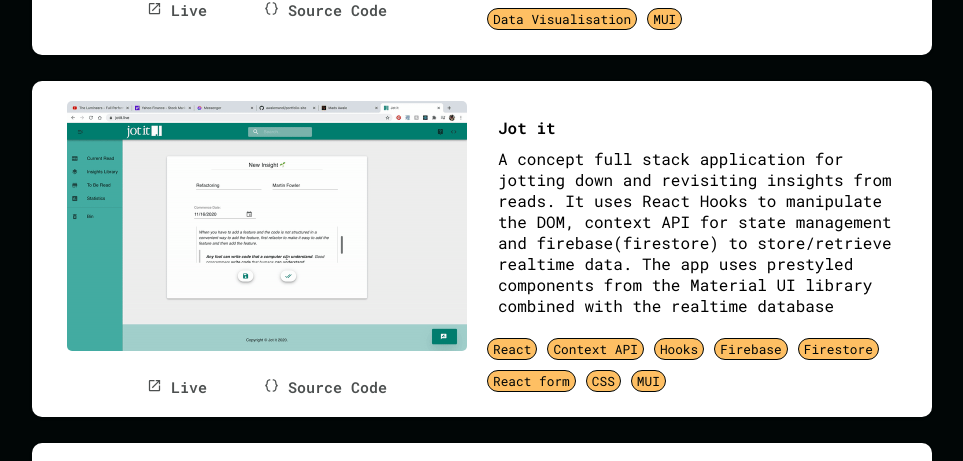
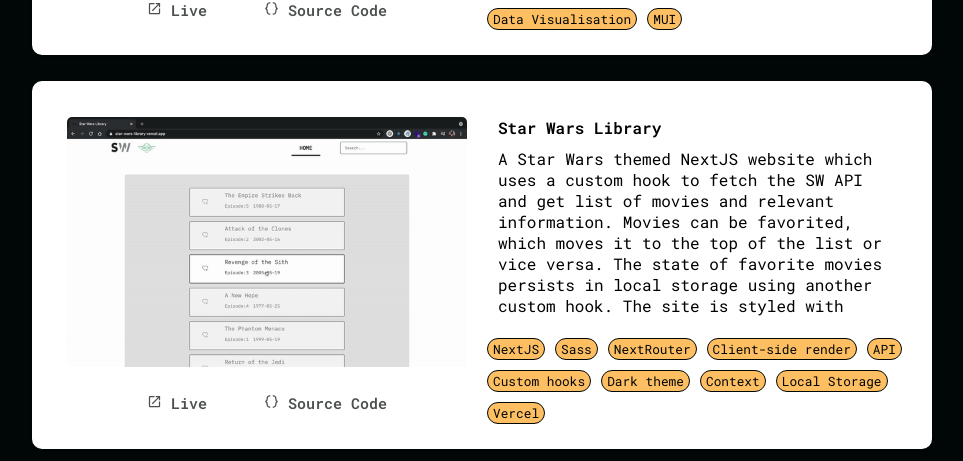
Before and after one commit to awalemandi/portfolio-site, a React (Create React App) app: page / in a window 1280 px wide. Shown: the part 3167-3628 px from the top of the page, without its empty margins (158-1121 px from the left). Built offline with nearby package versions, Linux system fonts and the light colour scheme; grey boxes are pictures that could not be loaded.

Commit message:
added SW library to projects

```diff
--- a/src/components/Projects/Data.js
+++ b/src/components/Projects/Data.js
@@ -1,4 +1,5 @@
-import Icon4 from '../../videos/tallyGIF.gif';
+import Icon5 from '../../videos/tallyGIF.gif';
+import Icon4 from '../../videos/starwarsGIF.gif';
 import Icon3 from '../../videos/jotitGIF.gif';
 import Icon2 from '../../videos/jammingGIF.gif';
 import Icon1 from '../../videos/portfolioGIF.gif';
@@ -6,15 +7,26 @@
 
 export const projectsArray = [
     {
-        id: 4,
+        id: 5,
         name: 'Tally (WIP)',
-        thumbnail: Icon4,
+        thumbnail: Icon5,
         description: `
             A personal finance app for tracking financial records and displaying valuable data in real time through a comprehensive dashboard. It uses ChartJS/MUI for building the dashboard and other front end components, Redux(Thunk) for state management and firebase for authentication and database.
         `,
         liveLink: 'https://github.com/awalemandi/tally',
         repoLink: 'https://github.com/awalemandi/tally',
-        tags: [ 'Typescript', 'React', 'React Router', 'Redux-Thunk', 'Authenticaton', 'Firebase', 'ChartJS', 'Data Visualisation', 'MUI',  ]
+        tags: [ 'Typescript', 'React', 'React Router', 'Redux-Thunk', 'Authenticaton', 'Firebase', 'ChartJS', 'Data Visualisation', 'MUI', ]
+    },
+    {
+        id: 4,
+        name: 'Star Wars Library',
+        thumbnail: Icon4,
+        description: `
+            A Star Wars themed NextJS website which uses a custom hook to fetch the SW API and get list of movies and relevant information. Movies can be favorited, which moves it to the top of the list or vice versa. The state of favorite movies persists in local storage using another custom hook. The site is styled with custom SCSS which includes a dark theme implemented using mixins.
+        `,
+        liveLink: 'https://star-wars-library.vercel.app/',
+        repoLink: 'https://github.com/awalemandi/star-wars-library',
+        tags: [ 'NextJS', 'Sass', 'NextRouter', 'Client-side render', 'API', 'Custom hooks', 'Dark theme', 'Context', 'Local Storage', 'Vercel' ]
     },
     {
         id: 3,
--- a/src/updateInfo.js
+++ b/src/updateInfo.js
@@ -1 +1 @@
-export const resumeLink = 'https://drive.google.com/file/d/1mCh_CO9QgWTLQCdyekN1SzF6xDBnX_W9/view?usp=sharing';
+export const resumeLink = 'https://www.canva.com/design/DAEPZcWcqS8/4WdtHOn2OFHyjnNfJgbYYA/view?utm_content=DAEPZcWcqS8&utm_campaign=designshare&utm_medium=link&utm_source=publishsharelink';
```
Also changed, not shown: src/videos/starwarsGIF.gif (added).
